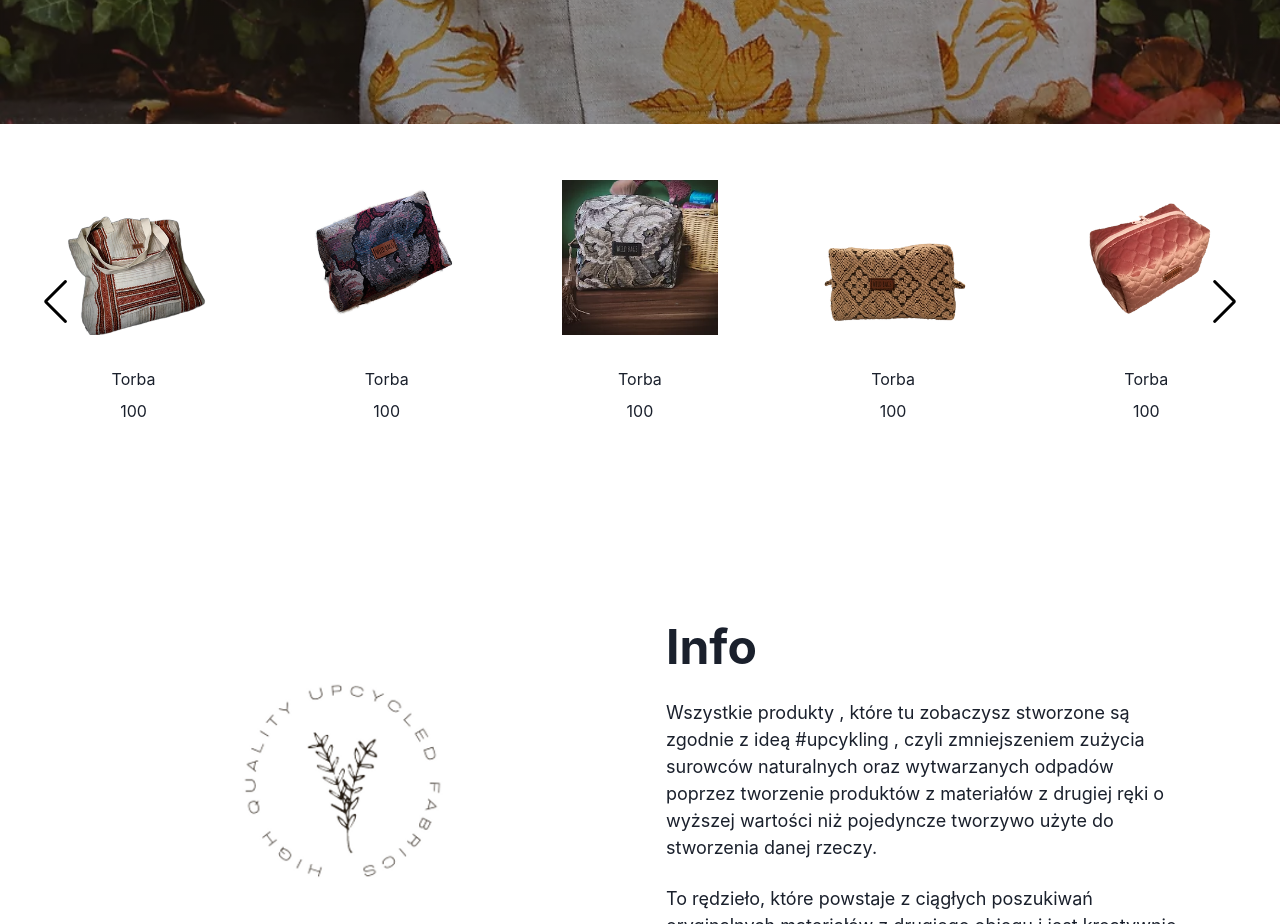
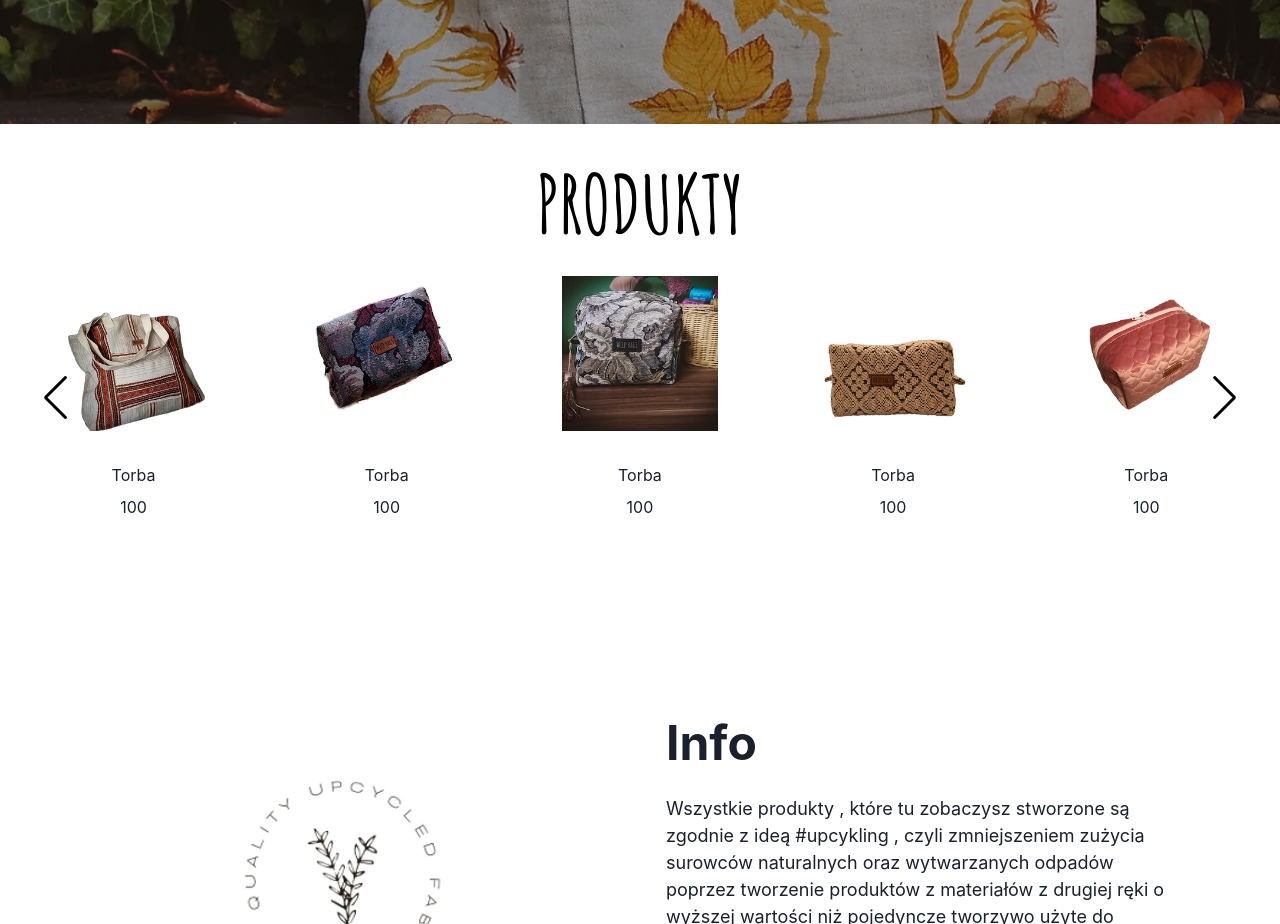
Before and after one commit to antek-karlsson/wildbags_1.0.2, a React (Create React App) app: page / in a window 1280 px wide. Shown: the part 940-1864 px from the top of the page. Built offline with nearby package versions, Linux system fonts and the light colour scheme.

Commit message:
created carousel heading

```diff
--- a/src/components/carousel/carousel.comp.jsx
+++ b/src/components/carousel/carousel.comp.jsx
@@ -1,4 +1,4 @@
-import { Box } from "@chakra-ui/react";
+import { Box, Heading, useColorMode } from "@chakra-ui/react";
 import { Navigation, Pagination } from "swiper";
 import { Swiper, SwiperSlide } from "swiper/react";
 import "swiper/css/bundle";
@@ -21,8 +21,18 @@ import p_14 from "../../assets/images/product_images/p_14.png";
 import CarouselCard from "./carousel-card.sub-comp";
 
 const Carousel = () => {
+  const { colorMode } = useColorMode();
   return (
-    <Box p={8}>
+    <Box textAlign={"center"} p={8}>
+      <Heading
+        id="amatic-header"
+        color={colorMode === "light" ? "black" : "white"}
+        fontWeight={700}
+        lineHeight={1.2}
+        fontSize={{ base: "3rem", md: "4rem", lg: "5rem" }}
+      >
+        PRODUKTY
+      </Heading>
       <Swiper
         modules={[Navigation, Pagination]}
         spaceBetween={20}
```
